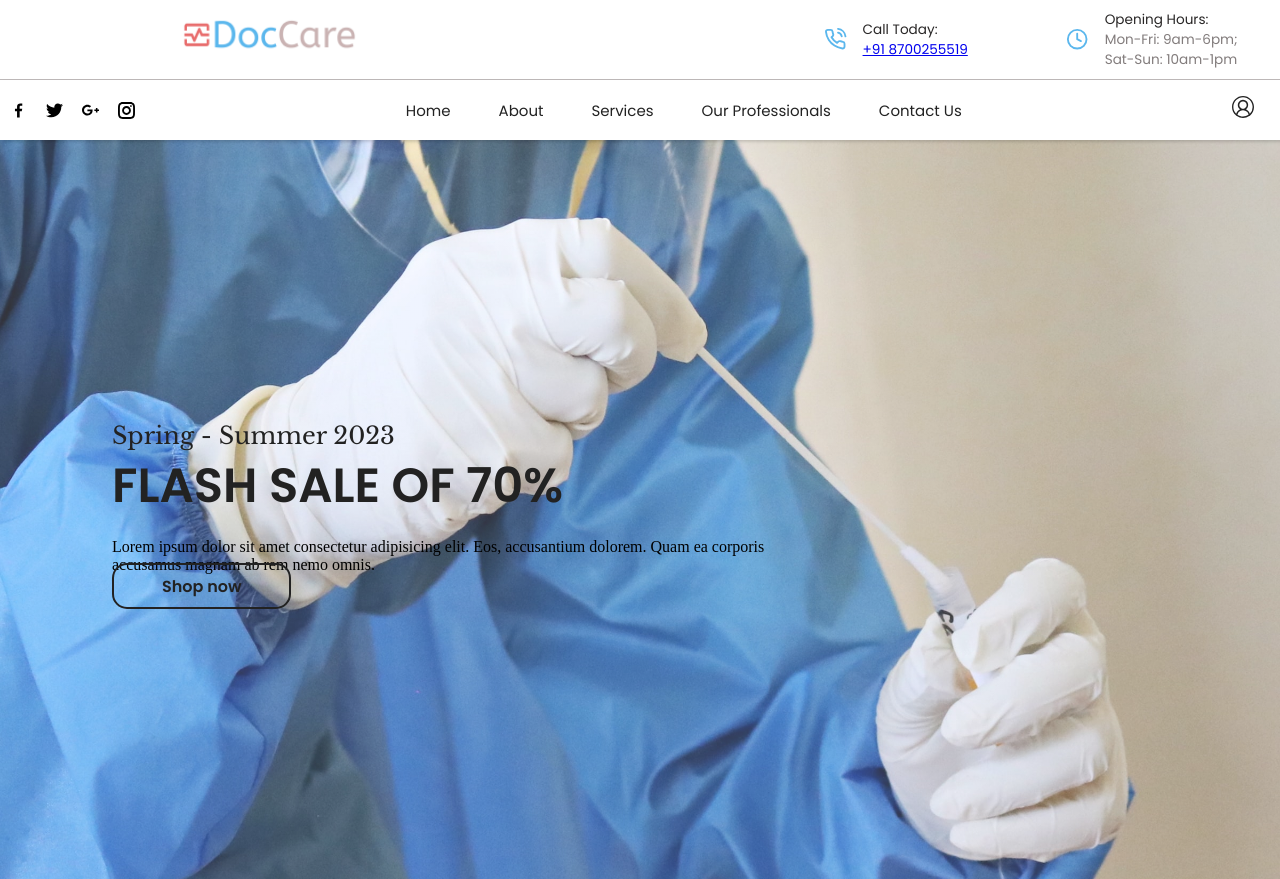
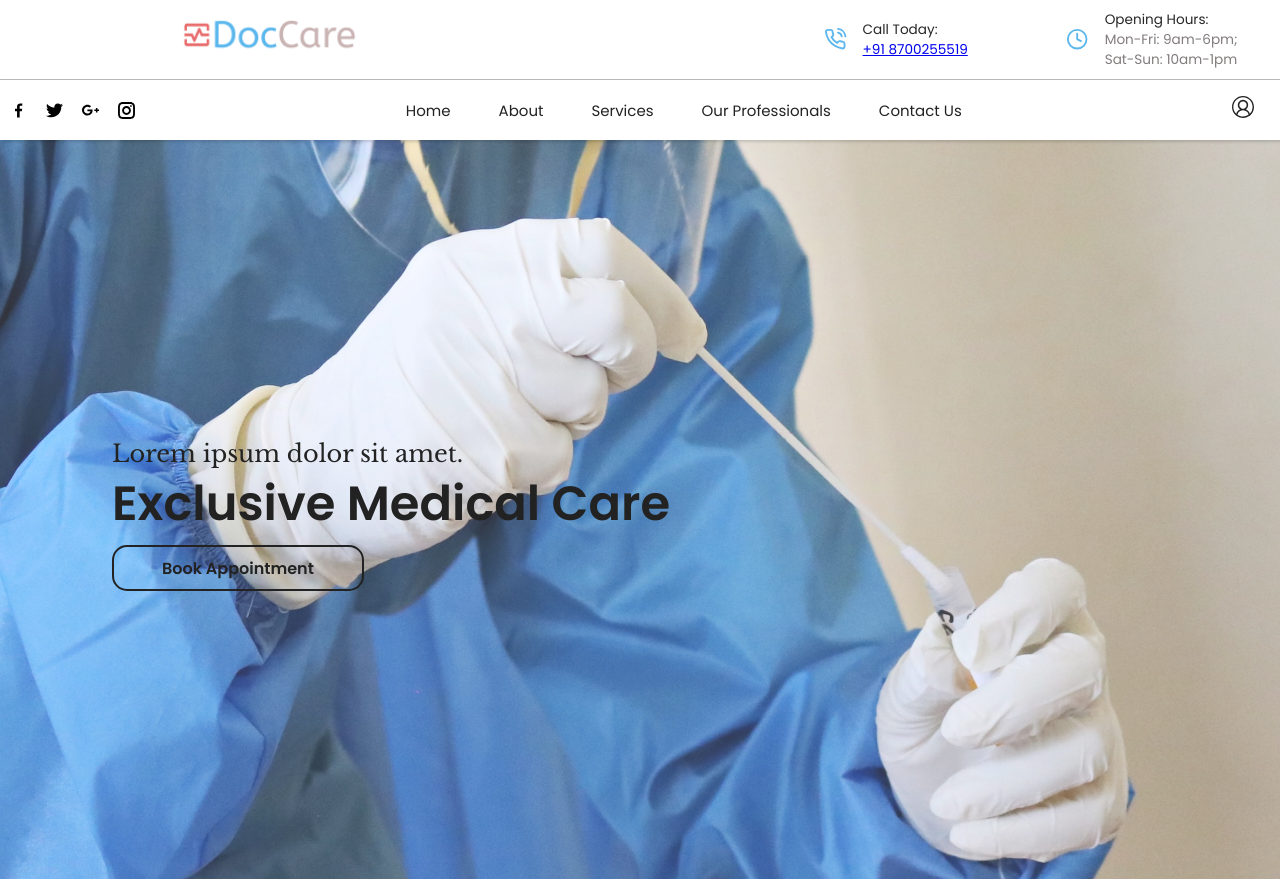
Before and after one commit to Utpalk904/hacknitr, a React (Create React App) app: page / in a window 1280 px wide. Built offline with nearby package versions, Linux system fonts and the light colour scheme.

Commit message:
recommiting with home.js a little changed

```diff
--- a/src/Pages/Home.js
+++ b/src/Pages/Home.js
@@ -13,11 +13,10 @@ const Home = () => {
         <div>
             <div className="home-frame">
                 <div className="home-frame-content" data-aos="zoom-in-right">
-                    <div className="line1">Spring - Summer 2023</div>
-                    <div className="line2">FLASH SALE OF 70%</div>
-                    <div className="line3">Lorem ipsum dolor sit amet consectetur adipisicing elit. Eos, accusantium dolorem. Quam ea corporis accusamus magnam ab rem nemo omnis.</div>
+                    <div className="line1">Lorem ipsum dolor sit amet.</div>
+                    <div className="line2">Exclusive Medical Care</div>
                     <div className="line4">
-                        <Link to='/products' className='shop-now'>Shop now</Link>
+                        <Link to='/products' className='shop-now'>Book Appointment</Link>
                     </div>
                 </div>
             </div>
```
